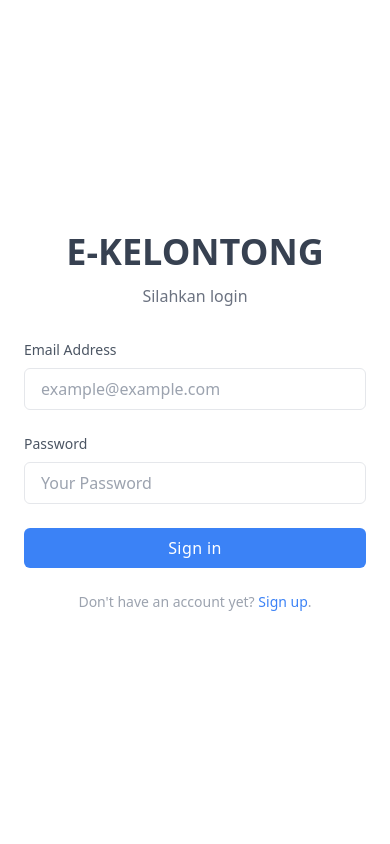
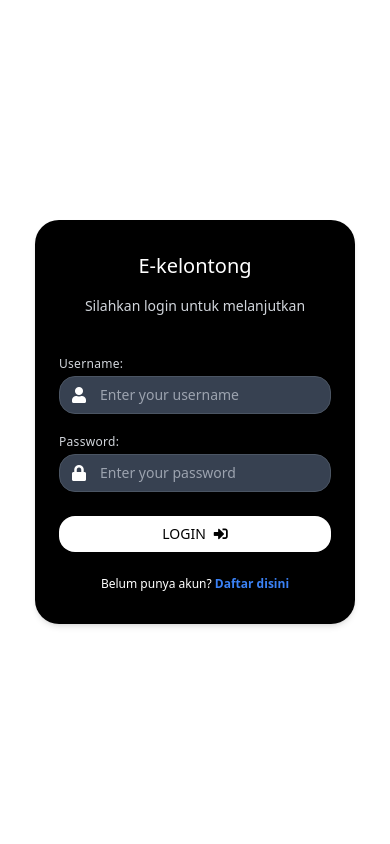
Before and after one commit to taka-duarr/E-kelontong, a PHP site: page /Views/login.php in a window 390 px wide. Run offline with PHP 8.4, Linux system fonts and the light colour scheme; some libraries are stand-ins or nearby versions.

Commit message:
nyicil login, sek error babi

```diff
--- a/Views/login.php
+++ b/Views/login.php
@@ -1,65 +1,88 @@
 <!DOCTYPE html>
 <html lang="en">
 <head>
-  <meta charset="UTF-8">
-  <meta name="viewport" content="width=device-width, initial-scale=1.0">
-  <script src="https://cdn.tailwindcss.com"></script>
-  <title>Document</title>
+    <meta charset="UTF-8">
+    <meta name="viewport" content="width=device-width, initial-scale=1.0">
+    <title>Login</title>
+    <script src="https://cdn.tailwindcss.com"></script>
+    <link
+        rel="stylesheet"
+        href="https://use.fontawesome.com/releases/v5.15.4/css/all.css"
+        integrity="sha384-DyZ88mC6Up2uqS4h/KRgHuoeGwBcD4Ng9SiP4dIRy0EXTlnuz47vAwmeGwVChigm"
+        crossorigin="anonymous"
+    />
 </head>
-<body>
-  <!-- component -->
-  <div class="bg-gray-00 dark:bg-gray-700">
-
-        <div class="flex justify-center h-screen">
-            <div class="hidden bg-cover lg:block lg:w-2/3" style="background-image: url(https://images.unsplash.com/photo-1616763355603-9755a640a287?ixlib=rb-1.2.1&ixid=MnwxMjA3fDB8MHxwaG90by1wYWdlfHx8fGVufDB8fHx8&auto=format&fit=crop&w=1470&q=80)">
-                <div class="flex items-center h-full px-20 bg-gray-900 bg-opacity-40">
-                    <div>
-                        <h2 class="text-4xl font-bold text-white">Brand</h2>
-
-                        <p class="max-w-xl mt-3 text-gray-300">Lorem ipsum dolor sit, amet consectetur adipisicing elit. In autem ipsa, nulla laboriosam dolores, repellendus perferendis libero suscipit nam temporibus molestiae</p>
+<body class="bg-white text-black">
+    <div class="min-h-screen flex flex-col items-center justify-center">
+        <div class="flex flex-col bg-black shadow-md px-6 py-8 rounded-3xl w-80 max-w-md">
+            <div class="font-medium self-center text-xl sm:text-3xl text-white">
+                E-kelontong
+            </div>
+            <div class="mt-4 self-center text-sm sm:text-base text-gray-300">
+                Silahkan login untuk melanjutkan
+            </div>
+            <div class="mt-10">
+                <?php if (isset($error)) { ?>
+                    <div class="p-4 mb-4 text-sm text-red-600 bg-red-100 rounded">
+                        <?php echo htmlspecialchars($error); ?>
                     </div>
-                </div>
-            </div>
-
-            <div class="flex items-center w-full max-w-md px-6 mx-auto lg:w-2/6">
-                <div class="flex-1">
-                    <div class="text-center">
-                        <h2 class="text-4xl font-bold text-center text-gray-700 dark:text-white">E-KELONTONG</h2>
-
-                        <p class="mt-3 text-gray-500 dark:text-gray-300">Silahkan login</p>
+                <?php } ?>
+                <form method="POST">
+                    <div class="flex flex-col mb-5">
+                        <label for="nama_user" class="mb-1 text-xs tracking-wide text-gray-300">Username:</label>
+                        <div class="relative">
+                            <div class="inline-flex items-center justify-center absolute left-0 top-0 h-full w-10 text-gray-400">
+                                <i class="fas fa-user text-white"></i>
+                            </div>
+                            <input
+                                type="text"
+                                name="nama_user"
+                                id="nama_user"
+                                placeholder="Enter your username"
+                                required
+                                class="text-sm placeholder-gray-400 bg-gray-700 text-white pl-10 pr-4 rounded-2xl border border-gray-600 w-full py-2 focus:outline-none focus:border-blue-400"
+                            />
+                        </div>
                     </div>
-
-                    <div class="mt-8">
-                        <form>
-                            <div>
-                                <label for="email" class="block mb-2 text-sm text-gray-600 dark:text-gray-200">Email Address</label>
-                                <input type="email" name="email" id="email" placeholder="example@example.com" class="block w-full px-4 py-2 mt-2 text-gray-700 placeholder-gray-400 bg-white border border-gray-200 rounded-md dark:placeholder-gray-600 dark:bg-gray-900 dark:text-gray-300 dark:border-gray-700 focus:border-blue-400 dark:focus:border-blue-400 focus:ring-blue-400 focus:outline-none focus:ring focus:ring-opacity-40" />
+                    <div class="flex flex-col mb-6">
+                        <label for="password_user" class="mb-1 text-xs tracking-wide text-gray-300">Password:</label>
+                        <div class="relative">
+                            <div class="inline-flex items-center justify-center absolute left-0 top-0 h-full w-10 text-gray-400">
+                                <i class="fas fa-lock text-white"></i>
                             </div>
-
-                            <div class="mt-6">
-                                <div class="flex justify-between mb-2">
-                                    <label for="password" class="text-sm text-gray-600 dark:text-gray-200">Password</label>
-
-                                </div>
-
-                                <input type="password" name="password" id="password" placeholder="Your Password" class="block w-full px-4 py-2 mt-2 text-gray-700 placeholder-gray-400 bg-white border border-gray-200 rounded-md dark:placeholder-gray-600 dark:bg-gray-900 dark:text-gray-300 dark:border-gray-700 focus:border-blue-400 dark:focus:border-blue-400 focus:ring-blue-400 focus:outline-none focus:ring focus:ring-opacity-40" />
-                            </div>
-
-                            <div class="mt-6">
-                                <button
-                                    class="w-full px-4 py-2 tracking-wide text-white transition-colors duration-200 transform bg-blue-500 rounded-md hover:bg-blue-400 focus:outline-none focus:bg-blue-400 focus:ring focus:ring-blue-300 focus:ring-opacity-50">
-                                    Sign in
-                                </button>
-                            </div>
-
-                        </form>
-
-                        <p class="mt-6 text-sm text-center text-gray-400">Don&#x27;t have an account yet? <a href="register.php" class="text-blue-500 focus:outline-none focus:underline hover:underline">Sign up</a>.</p>
+                            <input
+                                type="password"
+                                name="password_user"
+                                id="password_user"
+                                placeholder="Enter your password"
+                                required
+                                class="text-sm placeholder-gray-400 bg-gray-700 text-white pl-10 pr-4 rounded-2xl border border-gray-600 w-full py-2 focus:outline-none focus:border-blue-400"
+                            />
+                        </div>
                     </div>
-                </div>
+                    <div class="flex w-full">
+                        <button
+                            type="submit"
+                            class="flex items-center justify-center w-full py-2 text-sm text-black bg-white hover:bg-blue-600 rounded-2xl transition duration-150 ease-in"
+                        >
+                            <span class="mr-2 uppercase">Login</span>
+                            <span>
+                                <i class="fas fa-sign-in-alt"></i>
+                            </span>
+                        </button>
+                    </div>
+                    <div class="flex justify-center items-center mt-6">
+                        <a
+                            href="register.php"
+                            class="inline-flex items-center text-white text-xs font-medium"
+                        >
+                            <span>Belum punya akun? <span class="text-blue-500 font-semibold">Daftar disini</span></span>
+                        </a>
+                    </div>
+                </form>
             </div>
         </div>
+
     </div>
-
 </body>
 </html>
```
Also changed, not shown: Controller/Controller_login.php (added, +28 -0 lines), Views/register.php (+28 -91 lines), index.php (+8 -0 lines).
